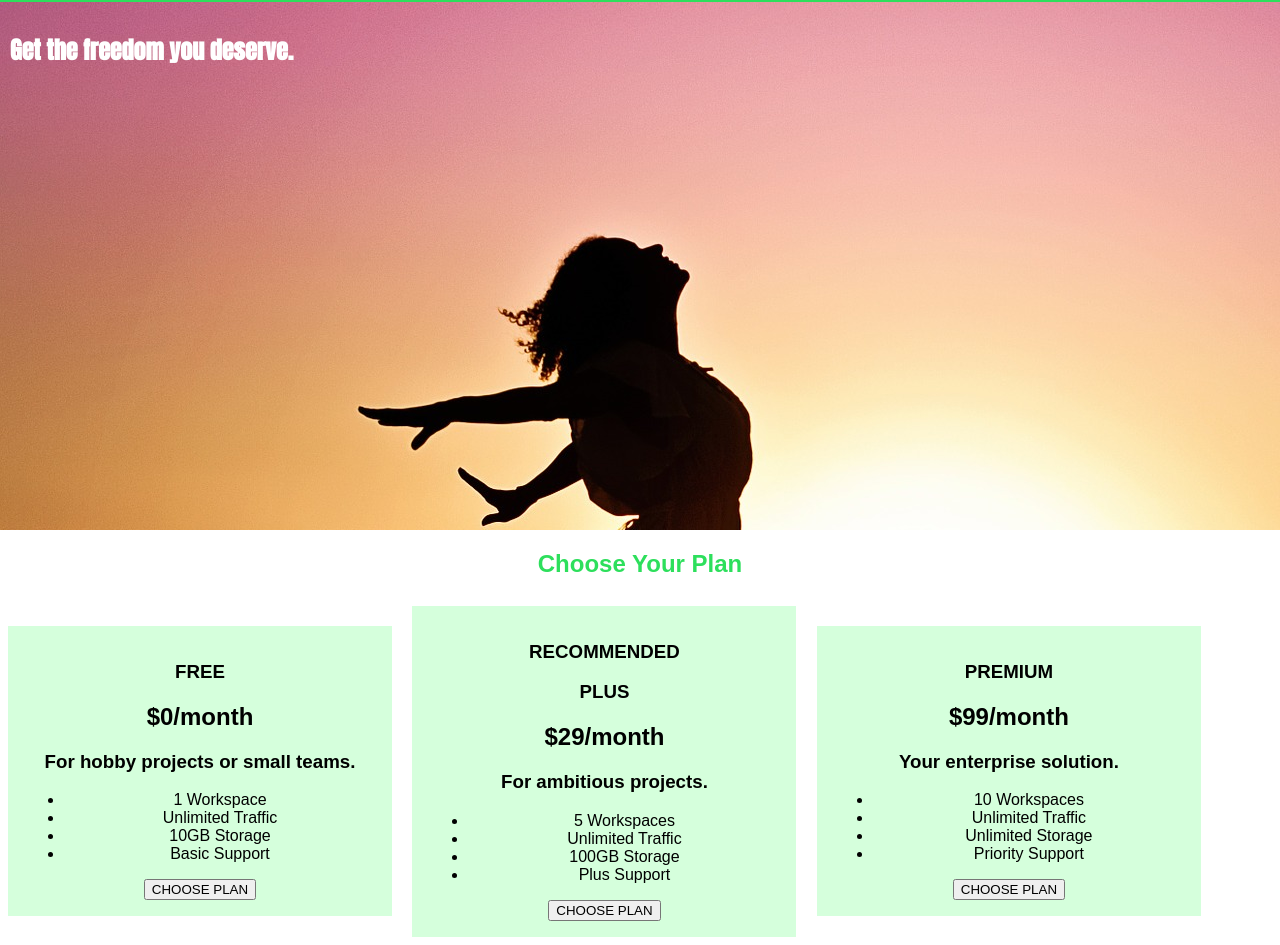
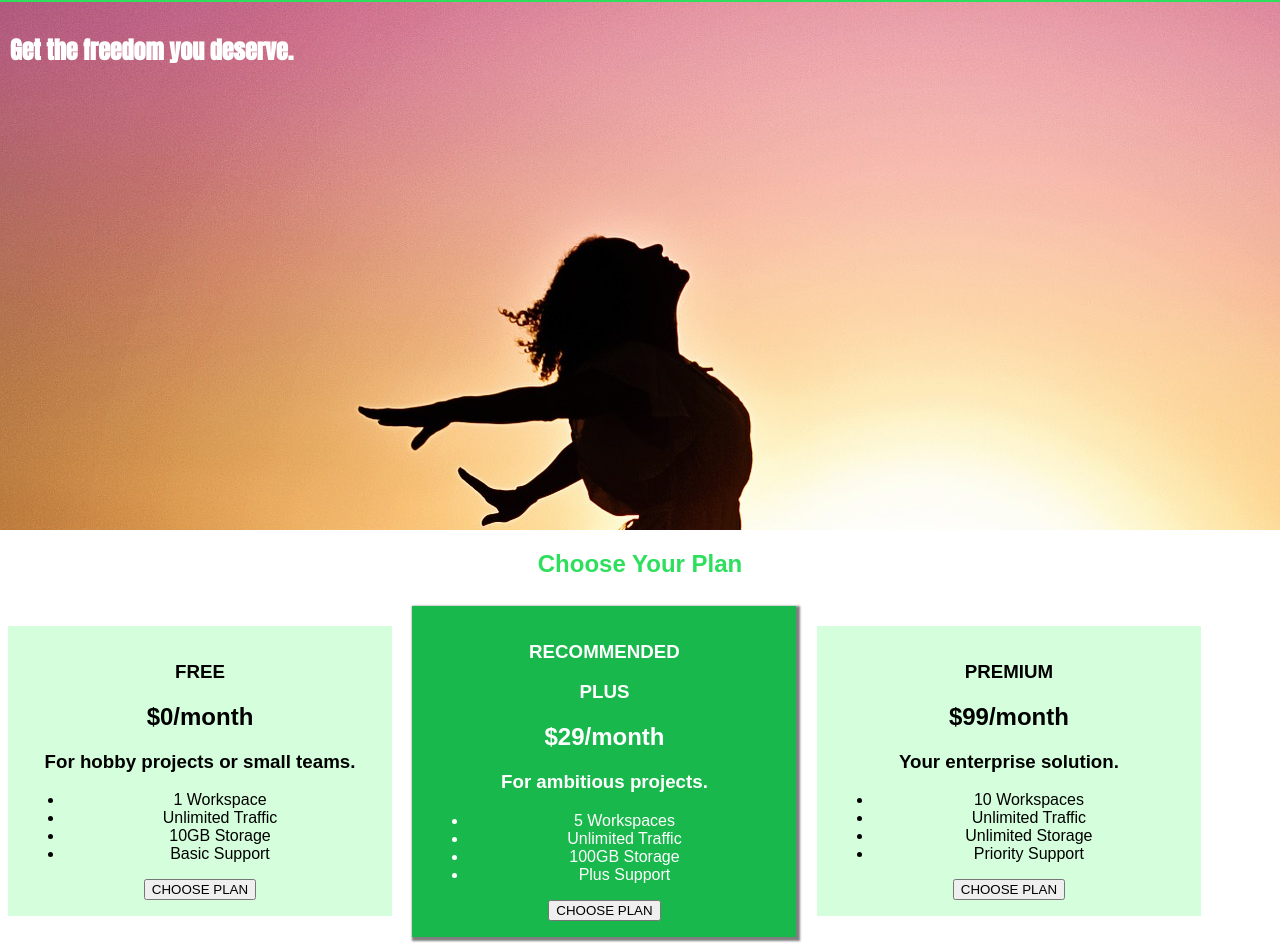
Before and after one commit to michaelkevinalabi/CSS-The-Complete-Guide-2020, a plain HTML site: page index.html in a window 1280 px wide. Shown: the part 40-985 px from the top of the page. Drawn offline with Linux system fonts and the light colour scheme.

Commit message:
working on the recommended plan

```diff
--- a/index.html
+++ b/index.html
@@ -52,8 +52,8 @@
               <button>CHOOSE PLAN</button>
             </div>
           </article>
-          <article class="plan">
-            <h1>RECOMMENDED</h1>
+          <article class="plan plan--highlighted">
+            <h1 class="plan__annotation">RECOMMENDED</h1>
             <h1>PLUS</h1>
             <h2>$29/month</h2>
             <h3>For ambitious projects.</h3>
--- a/main.css
+++ b/main.css
@@ -32,6 +32,13 @@ body {
     display: inline-block;
     width: 30%;
     vertical-align: middle;
+}
+
+
+.plan--highlighted {
+    background: #19b84c;
+    color: white;
+    box-shadow: 2px 2px 2px 2px rgba(0, 0, 0, 0.5);
 }
 
 /* h1 {
```
